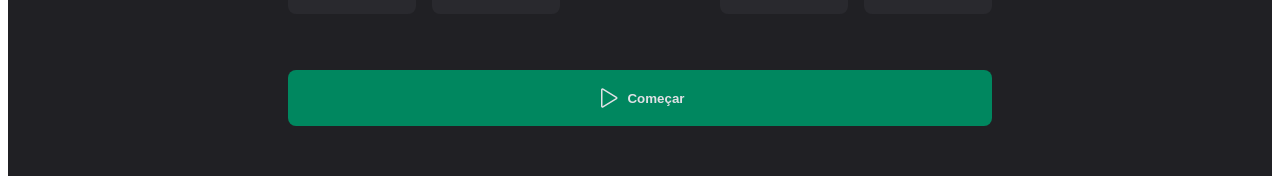
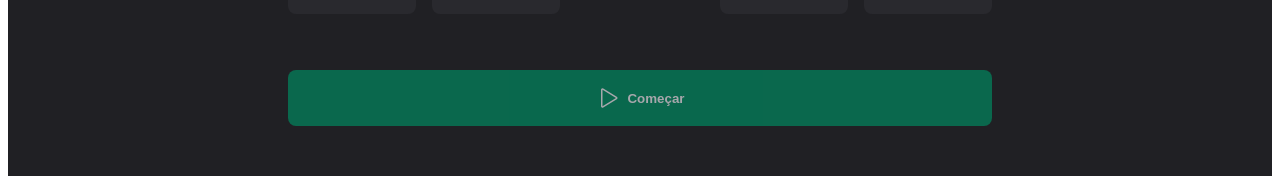
Before and after one commit to Kulimito/ignite-timer, a React (Vite) app: page / in a window 1280 px wide. Shown: the part 555-731 px from the top of the page. Built offline with nearby package versions, Linux system fonts and the light colour scheme.

Commit message:
React Hook Form installed and previous setup

```diff
--- a/package.json
+++ b/package.json
@@ -13,6 +13,7 @@
     "phosphor-react": "^1.4.1",
     "react": "^18.2.0",
     "react-dom": "^18.2.0",
+    "react-hook-form": "^7.43.9",
     "react-router-dom": "^6.11.2"
   },
   "devDependencies": {
--- a/src/pages/Home/index.tsx
+++ b/src/pages/Home/index.tsx
@@ -8,11 +8,20 @@ import {
   TaskInput,
   UserInputContainer,
 } from './styles'
+import { useForm } from 'react-hook-form'
 
 export function Home() {
+  const { register, handleSubmit, watch } = useForm()
+
+  function handleCreateNewCycle(e: any) {
+    console.log(e)
+  }
+
+  const isSubmitDisabled = !watch('task')
+
   return (
     <HomeContainer>
-      <form action="">
+      <form action="" onSubmit={handleSubmit(handleCreateNewCycle)}>
         <UserInputContainer>
           <label htmlFor="task">Vou trabalhar em</label>
           <TaskInput
@@ -20,6 +29,8 @@ export function Home() {
             id="task"
             list="task-sugestions"
             placeholder="Dê um nome para o seu projeto"
+            {...register('task')}
+            required
           />
 
           <datalist id="task-sugestions">
@@ -34,9 +45,11 @@ export function Home() {
             type="number"
             id="minutesAmount"
             placeholder="00"
-            step={5}
+            // step={5}
             min={1}
             max={60}
+            required
+            {...register('minutesAmount', { valueAsNumber: true })}
           />
 
           <span>minutos.</span>
@@ -50,7 +63,7 @@ export function Home() {
           <span>0</span>
         </CountdownContainer>
 
-        <StartButton>
+        <StartButton type="submit" disabled={isSubmitDisabled}>
           <Play size={24} />
           Começar
         </StartButton>
```
Also changed, not shown: 1 other file (tests, documents, lock files or other folders).
